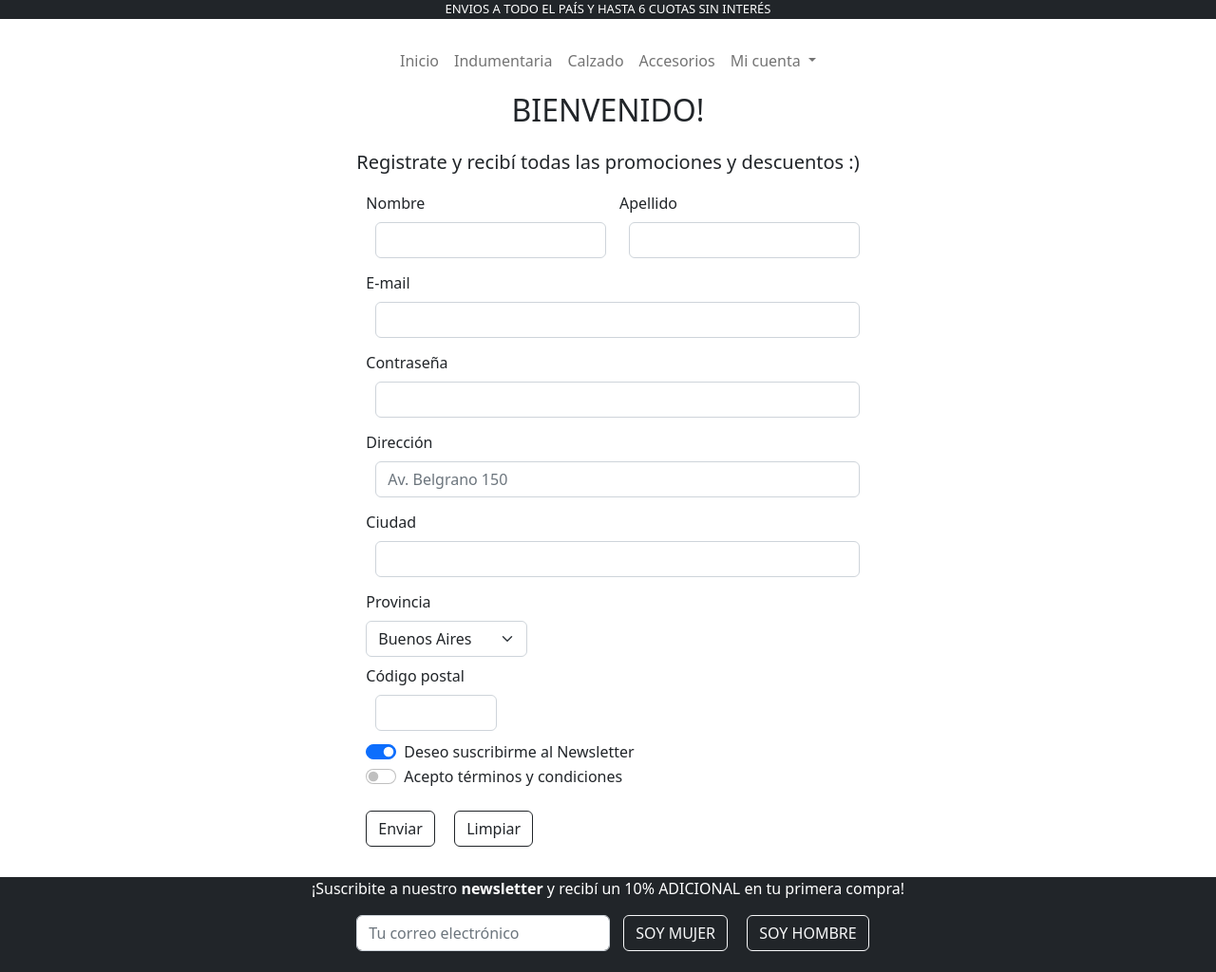
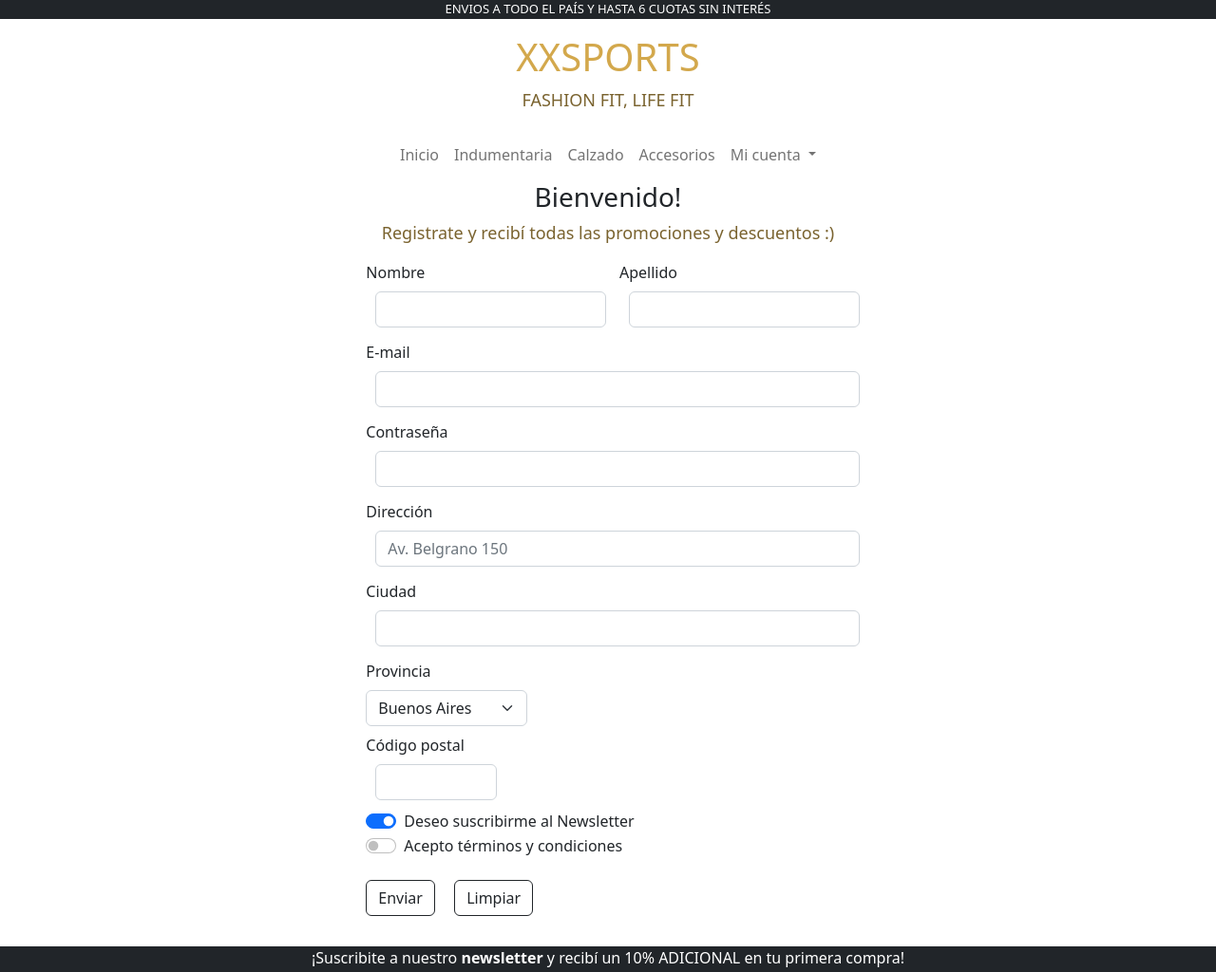
Before and after one commit to camivaliante/desafioCoder, a plain HTML site: page pages/registro.html in a window 1280 px wide. Shown: the top 1024 px of the page at 95% size. Drawn offline with nearby package versions, Linux system fonts and the light colour scheme.

Commit message:
agregué titulo en el header y acomodé registro y user

```diff
--- a/assets/css/style.css
+++ b/assets/css/style.css
@@ -3,6 +3,16 @@
     padding: 0%;
     box-sizing: border-box;
 }
+
+.titulo h1{
+    color:#d3a84c;
+}
+
+.titulo p{
+    color: #7a632f;
+    font-size: 18px;
+}
+
 
 .index{
     display: flex;
--- a/pages/registro.html
+++ b/pages/registro.html
@@ -18,6 +18,13 @@
 
     <div class="envios text-center">
       <p>ENVIOS A TODO EL PAÍS Y HASTA 6 CUOTAS SIN INTERÉS</p>
+    </div>
+
+    <div>
+      <a class="titulo text-center" href="../index.html">
+        <h1>XXSPORTS</h1>
+        <p>FASHION FIT, LIFE FIT</p>
+      </a>
     </div>
 
     <nav class="navbar navbar-expand-lg">
@@ -55,14 +62,13 @@
         </div>
     </nav>
 
-
   </header>
 
   <main>
 
-    <div class="text-center">
-      <p class="fs-2 fw-light">BIENVENIDO!</p>
-      <p class="fs-5 fw-light">Registrate y recibí todas las promociones y descuentos :)</p>
+    <div class="text-center titulo">
+      <h3 class="fs-3">Bienvenido!</h3>
+      <p class="fw-light">Registrate y recibí todas las promociones y descuentos :)</p>
     </div>
 
     <form class="container-fluid col-10 col-xl-5">
```
Also changed, not shown: index.html (+9 -0 lines), pages/accesorios.html (+7 -0 lines), pages/calzado.html (+8 -0 lines), pages/indumentaria.html (+7 -0 lines), pages/user.html (+9 -2 lines).
